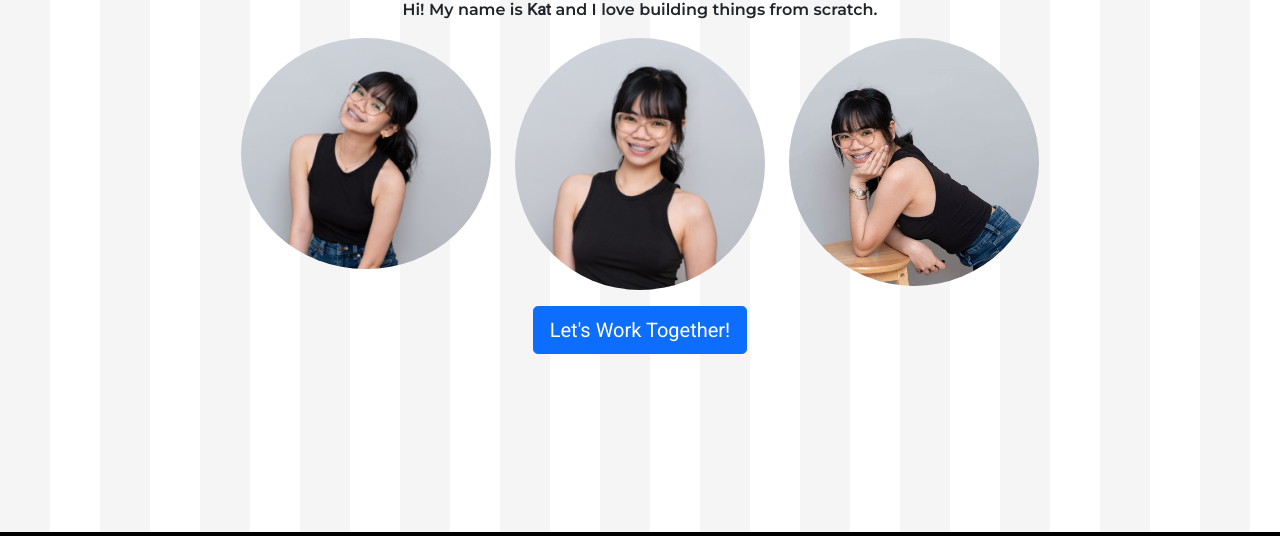
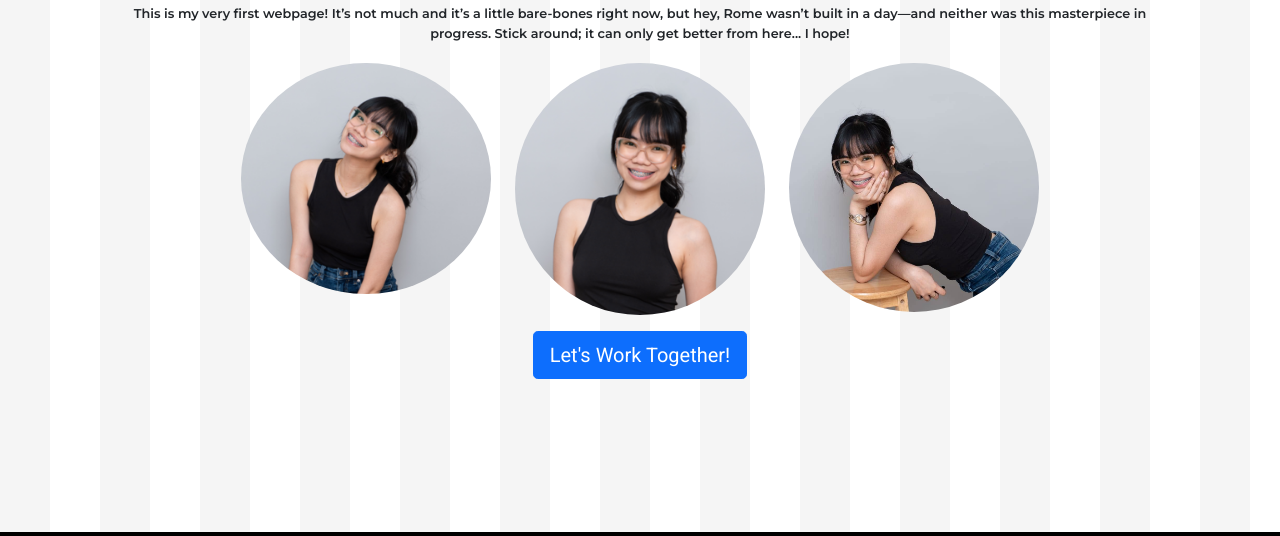
Before and after one commit to kbancheta/fcbportfolio, a plain HTML site: page index.html in a window 1280 px wide. Shown: the part 220-756 px from the top of the page. Drawn offline with nearby package versions, Linux system fonts and the light colour scheme.

Commit message:
Added more elements

```diff
--- a/index.html
+++ b/index.html
@@ -4,7 +4,12 @@
 		<meta charset="utf-8">
 		<meta name="viewport" content="width=device-width, initial-scale=1">
 		<title>Kat Ancheta | Web Developer Portfolio</title>
-
+    <!-- Internal CSS to reduce paragraph spacing -->
+    <style>
+        p {
+            margin-bottom: 2px; /* Adjust this value to minimize spacing */
+        }
+    </style>
 		<!-- External CSS -->
 		<link rel="stylesheet" type="text/css" href="style.css">
 
@@ -22,8 +27,9 @@
 		<div class="container.fluid">
 			<!-- id is an attribute to name a tag uniquely -->
 			<section class="text-center mt-5" id="landing">
-				<h1>Full Stack Web Developer</h1>
-				<p>Hi! My name is <strong>Kat</strong> and I love building things from scratch.</p>
+				<h1>Full Stack  Developer</h1>
+				<p class="intro">Hi! I'm <strong>Kat</strong>, your future Full-Stack Wizard.</p>
+				<p class="small-text">This is my very first webpage! It’s not much and it’s a little bare-bones right now, but hey, Rome wasn’t built in a day—and neither was this masterpiece in progress. Stick around; it can only get better from here... I hope!</p>
                 <div class="row justify-content-center">
                     <div class="col-md-4">
                         <img src="images/kat.2.png" class="img-fluid profile-img" alt="Left Image">
--- a/style.css
+++ b/style.css
@@ -44,6 +44,31 @@ footer {
     align-items: center;
 }
 
+#landing p {
+    margin-bottom: 2px; /* Adjust this value to minimize spacing */
+}
+
+#landing p:last-of-type {
+    margin-bottom: 20px; /* Adjust this value to increase spacing before images */
+}
+
+#landing .intro {
+    font-size: 1.2em; /* Adjust this value to set the font size for the intro paragraph */
+}
+
+#landing .small-text {
+    font-size: 0.8em; /* Adjust this value to set the smaller font size for the subsequent paragraph */
+    text-align: center; /* Center-align the text */
+    margin: 0 auto 20px auto; /* Adjust the margin to center the paragraph */
+    width: 80%; /* Adjust the width to control how wide the paragraph spans */
+}
+
+#landing .centered {
+    text-align: center;
+    margin: 0 auto; /* This centers the paragraph */
+    width: 80%; /* Adjust the width to control how wide the paragraph spans */
+}
+
 .fa-brands, .fa-solid {
     font-size: 25px;
     color: white;
```
Lines whose indentation alone changed are shown as unchanged.
